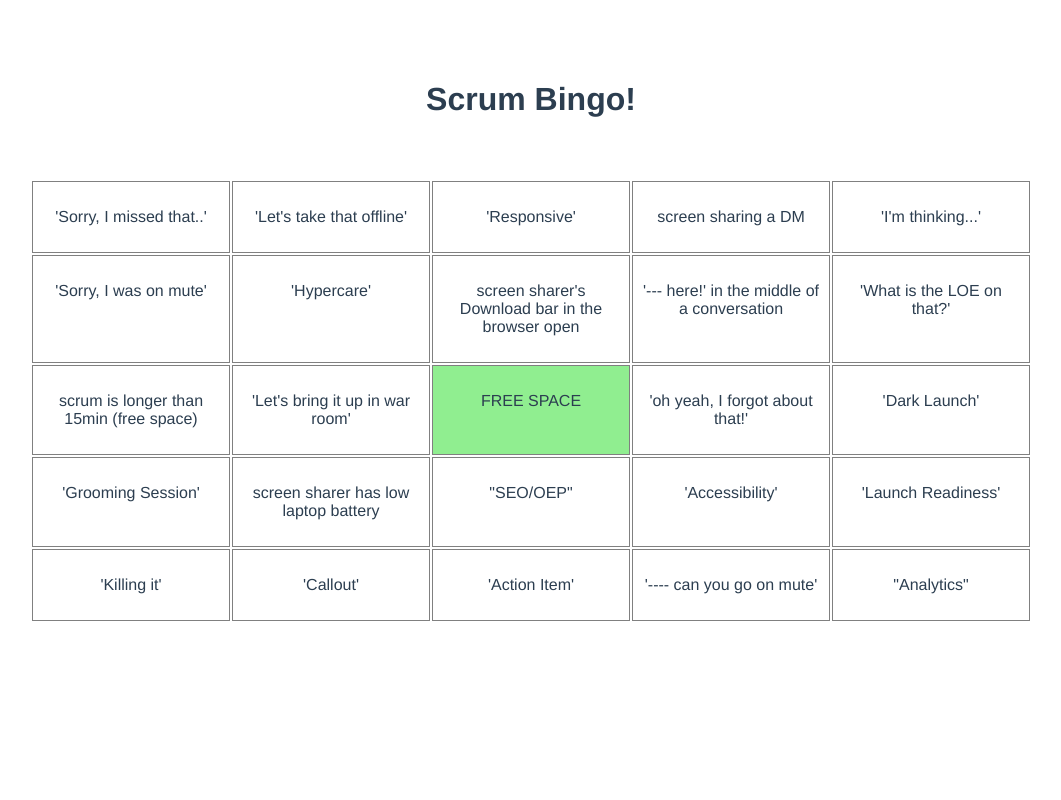
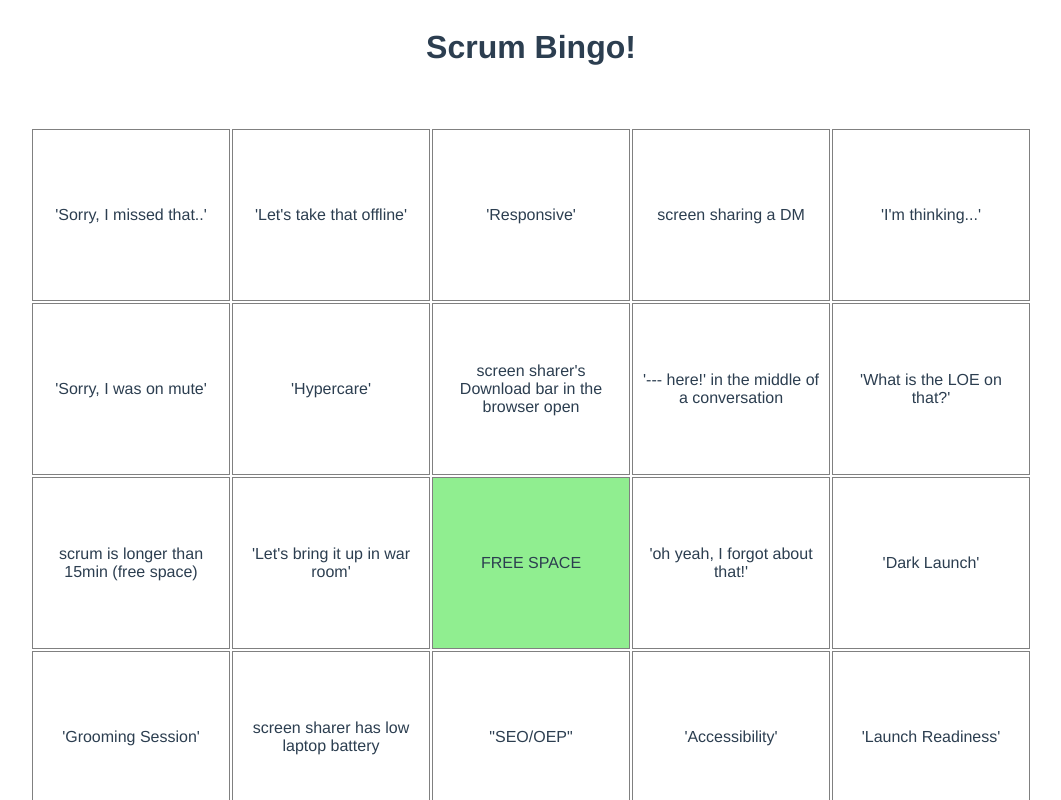
Before and after one commit to jsonpoindexter/meeting-bingo, a Vue app: page / in a window 1280 px wide. Shown: the top 800 px of the page, without its empty margins (109-1170 px from the left). Built offline with nearby package versions, Linux system fonts and the light colour scheme.

Commit message:
Make game sheet boxes 150pxx150px
Closes https://github.com/jsonpoindexter/meeting-bingo/issues/9

```diff
--- a/src/App.vue
+++ b/src/App.vue
@@ -24,7 +24,6 @@ export default class App extends Vue {}
   -moz-osx-font-smoothing: grayscale;
   text-align: center;
   color: #2c3e50;
-  margin-top: 60px;
   display: flex;
   flex-direction: column;
   align-items: center;
--- a/src/components/GameSheet/Box.vue
+++ b/src/components/GameSheet/Box.vue
@@ -1,6 +1,6 @@
 <template>
   <div class="box" :class="{ selected: selected }" @click="selectBox">
-    <p>{{ label }}</p>
+    {{ label }}
   </div>
 </template>
 
@@ -23,8 +23,12 @@ export default class Box extends Vue {
   margin: 1px;
   padding: 10px;
   user-select: none;
+  display: flex;
+  align-items: center;
+  justify-content: center;
+  min-width: 150px;
+  min-height: 150px;
 }
-
 .selected {
   background-color: lightgreen;
 }
```
